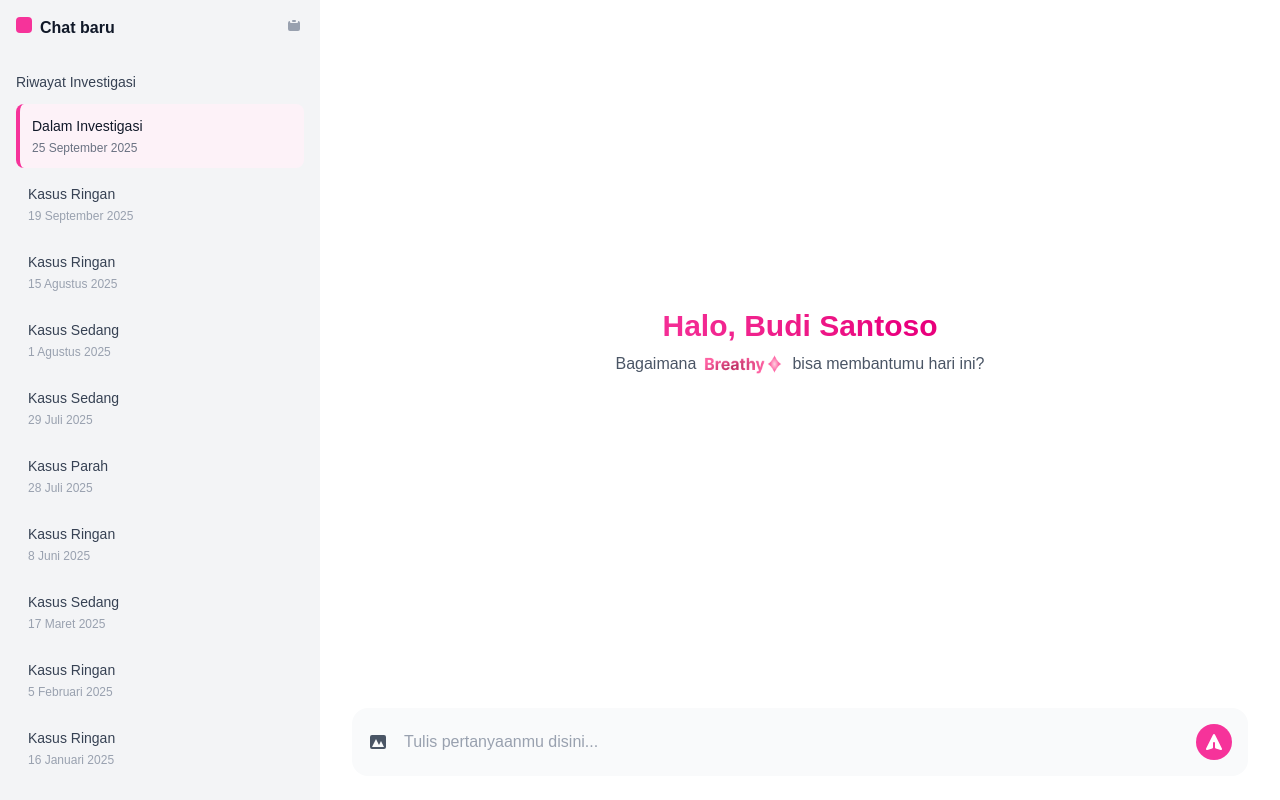
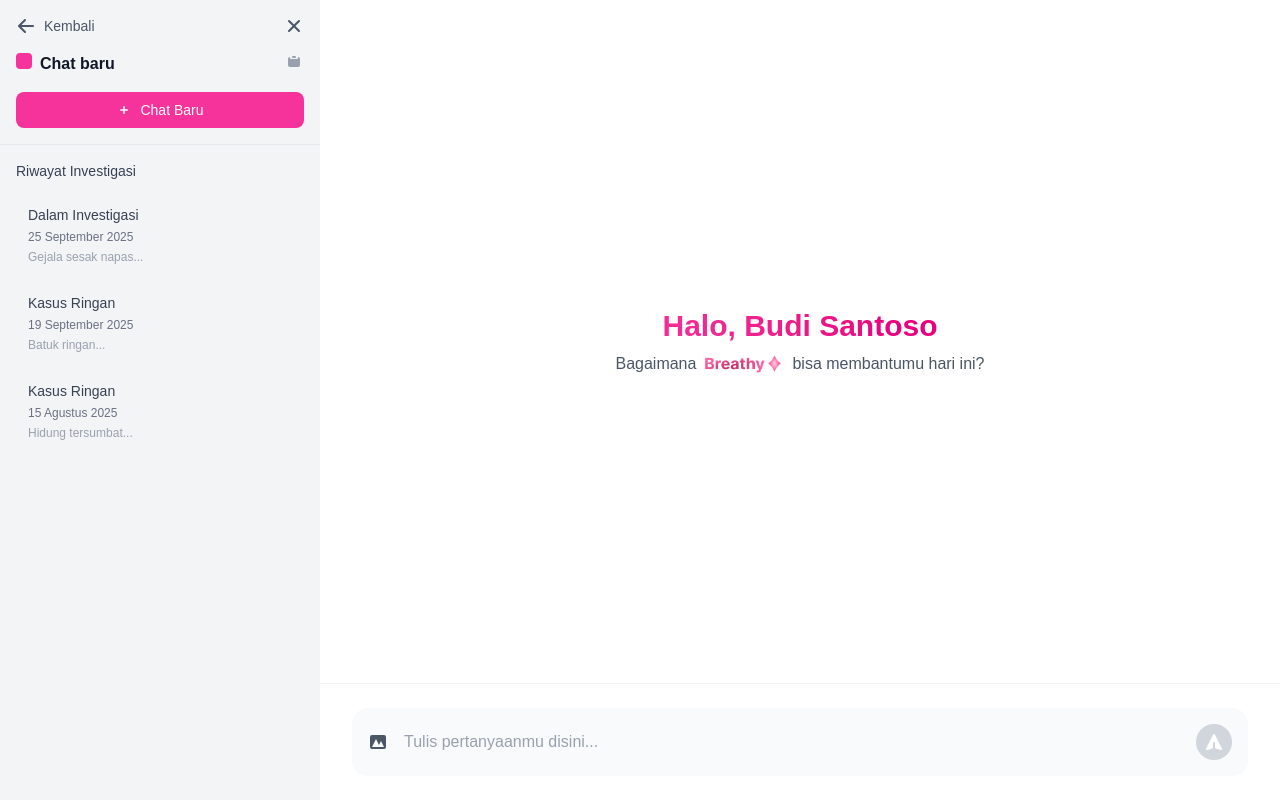
Before and after one commit to breathyy/breathy-fe, a Next.js app: page /chatbot in a window 1280 px wide. Built offline with nearby package versions, Linux system fonts and the light colour scheme.

Commit message:
fix: chatbot styles and layout

```diff
--- a/app/chatbot/page.tsx
+++ b/app/chatbot/page.tsx
@@ -1,19 +1,141 @@
 "use client";
 
-import React from "react";
+import React, { useState } from "react";
 import Image from "next/image";
 import logo from "../../assets/logo/logo.png";
 
+interface Message {
+  id: string;
+  text: string;
+  sender: 'user' | 'bot';
+  timestamp: Date;
+}
+
+interface ChatSession {
+  id: string;
+  title: string;
+  timestamp: Date;
+  status: 'active' | 'completed';
+  preview: string;
+}
+
 export default function ChatbotPage() {
+  const [messages, setMessages] = useState<Message[]>([]);
+  const [inputText, setInputText] = useState("");
+  const [isSidebarOpen, setIsSidebarOpen] = useState(true);
+  const [chatSessions, setChatSessions] = useState<ChatSession[]>([
+    {
+      id: "1",
+      title: "Dalam Investigasi",
+      timestamp: new Date("2025-09-25"),
+      status: "active",
+      preview: "Gejala sesak napas..."
+    },
+    {
+      id: "2",
+      title: "Kasus Ringan",
+      timestamp: new Date("2025-09-19"),
+      status: "completed",
+      preview: "Batuk ringan..."
+    },
+    {
+      id: "3",
+      title: "Kasus Ringan",
+      timestamp: new Date("2025-08-15"),
+      status: "completed",
+      preview: "Hidung tersumbat..."
+    }
+  ]);
+  const [currentChatId, setCurrentChatId] = useState<string | null>(null);
+
+  const handleSendMessage = () => {
+    if (inputText.trim()) {
+      const newMessage: Message = {
+        id: Date.now().toString(),
+        text: inputText,
+        sender: 'user',
+        timestamp: new Date()
+      };
+
+      setMessages(prev => [...prev, newMessage]);
+
+      // Jika ini adalah pesan pertama dalam chat, buat chat session baru
+      if (messages.length === 0 && !currentChatId) {
+        const newChatSession: ChatSession = {
+          id: Date.now().toString(),
+          title: "Dalam Investigasi",
+          timestamp: new Date(),
+          status: "active",
+          preview: inputText.substring(0, 30) + (inputText.length > 30 ? "..." : "")
+        };
+
+        setChatSessions(prev => [newChatSession, ...prev]);
+        setCurrentChatId(newChatSession.id);
+      }
+
+      setInputText("");
+
+      // Simulate bot response
+      setTimeout(() => {
+        const botResponse: Message = {
+          id: (Date.now() + 1).toString(),
+          text: "Terima kasih atas pertanyaanmu. Saya akan membantu menganalisis kondisi kesehatan pernapasanmu. Bisakah kamu ceritakan lebih detail tentang gejala yang kamu rasakan?",
+          sender: 'bot',
+          timestamp: new Date()
+        };
+        setMessages(prev => [...prev, botResponse]);
+      }, 1000);
+    }
+  };
+
+  const handleKeyPress = (e: React.KeyboardEvent) => {
+    if (e.key === 'Enter') {
+      handleSendMessage();
+    }
+  };
+
+  const handleNewChat = () => {
+    setMessages([]);
+    setInputText("");
+    setCurrentChatId(null);
+  };
+
+  const toggleSidebar = () => {
+    setIsSidebarOpen(!isSidebarOpen);
+  };
+
   return (
     <div className="min-h-screen bg-gray-50">
-
       <div className="flex h-[calc(110vh-80px)]">
         {/* Sidebar */}
-        <aside className="w-80 bg-gray-100 flex flex-col">
-          {/* Header */}
-          <div className="p-4">
-            <div className="flex items-center justify-between">
+        <aside className={`${isSidebarOpen ? 'w-80' : 'w-0'} bg-gray-100 flex flex-col transition-all duration-300 ease-in-out overflow-hidden`}>
+          {/* Header with Back and New Chat buttons */}
+          <div className="p-4 border-b border-gray-200 min-w-80">
+            {/* Back button */}
+            <div className="flex items-center justify-between mb-4">
+              <button
+                onClick={() => window.history.back()}
+                className="flex items-center gap-2 text-gray-600 hover:text-gray-800 transition-colors"
+              >
+                <svg width="20" height="20" fill="currentColor" viewBox="0 0 20 20">
+                  <path fillRule="evenodd" d="M9.707 16.707a1 1 0 01-1.414 0l-6-6a1 1 0 010-1.414l6-6a1 1 0 011.414 1.414L5.414 9H17a1 1 0 110 2H5.414l4.293 4.293a1 1 0 010 1.414z" clipRule="evenodd" />
+                </svg>
+                <span className="text-sm font-medium">Kembali</span>
+              </button>
+
+              {/* Close sidebar button */}
+              <button
+                onClick={toggleSidebar}
+                className="text-gray-600 hover:text-gray-800 transition-colors"
+              >
+                <svg width="20" height="20" fill="currentColor" viewBox="0 0 20 20">
+                  <path fillRule="evenodd" d="M4.293 4.293a1 1 0 011.414 0L10 8.586l4.293-4.293a1 1 0 111.414 1.414L11.414 10l4.293 4.293a1 1 0 01-1.414 1.414L10 11.414l-4.293 4.293a1 1 0 01-1.414-1.414L8.586 10 4.293 5.707a1 1 0 010-1.414z" clipRule="evenodd" />
+                </svg>
+              </button>
+            </div>
+
+            {/* Chat title and menu */}
+            <div className="flex items-center justify-between mb-4">
               <h2 className="font-semibold text-gray-900">
                 <span className="inline-block w-4 h-4 bg-pink-500 rounded mr-2"></span>
                 Chat baru
@@ -25,6 +147,17 @@ export default function ChatbotPage() {
                 </svg>
               </button>
             </div>
+
+            {/* New Chat button */}
+            <button
+              onClick={handleNewChat}
+              className="w-full bg-pink-500 hover:bg-pink-600 text-white rounded-lg px-4 py-2 text-sm font-medium transition-colors flex items-center justify-center gap-2"
+            >
+              <svg width="16" height="16" fill="currentColor" viewBox="0 0 20 20">
+                <path fillRule="evenodd" d="M10 5a1 1 0 011 1v3h3a1 1 0 110 2h-3v3a1 1 0 11-2 0v-3H6a1 1 0 110-2h3V6a1 1 0 011-1z" clipRule="evenodd" />
+              </svg>
+              Chat Baru
+            </button>
           </div>
 
           {/* Chat history */}
@@ -32,63 +165,67 @@ export default function ChatbotPage() {
             <div className="p-4">
               <h3 className="text-sm font-medium text-gray-700 mb-3">Riwayat Investigasi</h3>
               <div className="space-y-1">
-                <div className="p-3 rounded-lg bg-pink-50 border-l-4 border-pink-500">
-                  <div className="text-sm font-medium text-gray-900">Dalam Investigasi</div>
-                  <div className="text-xs text-gray-500 mt-1">25 September 2025</div>
+                {chatSessions.map((chat) => (
+                  <div
+                    key={chat.id}
+                    className={`p-3 rounded-lg cursor-pointer transition-colors ${
+                      chat.status === 'active' && chat.id === currentChatId
+                        ? 'bg-pink-50 border-l-4 border-pink-500'
+                        : 'hover:bg-gray-50'
+                    }`}
+                    onClick={() => {
+                      if (chat.id !== currentChatId) {
+                        setCurrentChatId(chat.id);
+                        // Di sini bisa load messages untuk chat yang dipilih
+                        setMessages([]); // Reset untuk sementara
+                      }
+                    }}
+                  >
+                    <div className={`text-sm ${
+                      chat.status === 'active' && chat.id === currentChatId
+                        ? 'font-medium text-gray-900'
+                        : 'text-gray-700'
+                    }`}>
+                      {chat.title}
                     </div>
-                <div className="p-3 rounded-lg hover:bg-gray-50 cursor-pointer">
-                  <div className="text-sm text-gray-700">Kasus Ringan</div>
-                  <div className="text-xs text-gray-400 mt-1">19 September 2025</div>
+                    <div className="text-xs text-gray-500 mt-1">
+                      {chat.timestamp.toLocaleDateString('id-ID', {
+                        day: 'numeric',
+                        month: 'long',
+                        year: 'numeric'
+                      })}
                     </div>
-                <div className="p-3 rounded-lg hover:bg-gray-50 cursor-pointer">
-                  <div className="text-sm text-gray-700">Kasus Ringan</div>
-                  <div className="text-xs text-gray-400 mt-1">15 Agustus 2025</div>
+                    {chat.preview && (
+                      <div className="text-xs text-gray-400 mt-1 truncate">
+                        {chat.preview}
                       </div>
-                <div className="p-3 rounded-lg hover:bg-gray-50 cursor-pointer">
-                  <div className="text-sm text-gray-700">Kasus Sedang</div>
-                  <div className="text-xs text-gray-400 mt-1">1 Agustus 2025</div>
+                    )}
                   </div>
-                <div className="p-3 rounded-lg hover:bg-gray-50 cursor-pointer">
-                  <div className="text-sm text-gray-700">Kasus Sedang</div>
-                  <div className="text-xs text-gray-400 mt-1">29 Juli 2025</div>
-                </div>
-                <div className="p-3 rounded-lg hover:bg-gray-50 cursor-pointer">
-                  <div className="text-sm text-gray-700">Kasus Parah</div>
-                  <div className="text-xs text-gray-400 mt-1">28 Juli 2025</div>
-                </div>
-                <div className="p-3 rounded-lg hover:bg-gray-50 cursor-pointer">
-                  <div className="text-sm text-gray-700">Kasus Ringan</div>
-                  <div className="text-xs text-gray-400 mt-1">8 Juni 2025</div>
-                </div>
-                <div className="p-3 rounded-lg hover:bg-gray-50 cursor-pointer">
-                  <div className="text-sm text-gray-700">Kasus Sedang</div>
-                  <div className="text-xs text-gray-400 mt-1">17 Maret 2025</div>
-                </div>
-                <div className="p-3 rounded-lg hover:bg-gray-50 cursor-pointer">
-                  <div className="text-sm text-gray-700">Kasus Ringan</div>
-                  <div className="text-xs text-gray-400 mt-1">5 Februari 2025</div>
-                </div>
-                <div className="p-3 rounded-lg hover:bg-gray-50 cursor-pointer">
-                  <div className="text-sm text-gray-700">Kasus Ringan</div>
-                  <div className="text-xs text-gray-400 mt-1">16 Januari 2025</div>
-                </div>
-                <div className="p-3 rounded-lg hover:bg-gray-50 cursor-pointer">
-                  <div className="text-sm text-gray-700">Kasus Ringan</div>
-                  <div className="text-xs text-gray-400 mt-1">10 Januari 2025</div>
-                </div>
-                <div className="p-3 rounded-lg hover:bg-gray-50 cursor-pointer">
-                  <div className="text-sm text-gray-700">Kasus Sedang</div>
-                  <div className="text-xs text-gray-400 mt-1">5 Januari 2025</div>
-                </div>
+                ))}
               </div>
             </div>
           </div>
         </aside>
 
         {/* Main chat area */}
-        <main className="flex-1 flex flex-col bg-white">
+        <main className="flex-1 flex flex-col bg-white relative">
+          {/* Toggle sidebar button (when sidebar is closed) */}
+          {!isSidebarOpen && (
+            <button
+              onClick={toggleSidebar}
+              className="absolute top-4 left-4 z-10 bg-pink-500 hover:bg-pink-600 text-white rounded-lg p-2 shadow-lg transition-colors"
+            >
+              <svg width="20" height="20" fill="currentColor" viewBox="0 0 20 20">
+                <path fillRule="evenodd" d="M3 5a1 1 0 011-1h12a1 1 0 110 2H4a1 1 0 01-1-1zM3 10a1 1 0 011-1h12a1 1 0 110 2H4a1 1 0 01-1-1zM3 15a1 1 0 011-1h12a1 1 0 110 2H4a1 1 0 01-1-1z" clipRule="evenodd" />
+              </svg>
+            </button>
+          )}
+
           {/* Messages area */}
-          <div className="flex-1 p-6 overflow-y-auto flex items-center justify-center">
+          <div className="flex-1 p-6 overflow-y-auto">
+            {messages.length === 0 ? (
+              // Welcome message when no chat
+              <div className="flex items-center justify-center h-full">
                 <div className="text-center">
                   <h1 className="text-3xl font-bold bg-gradient-to-r from-pink-500 to-pink-600 bg-clip-text text-transparent mb-2">
                     Halo, Budi Santoso
@@ -98,9 +235,34 @@ export default function ChatbotPage() {
                   </p>
                 </div>
               </div>
+            ) : (
+              // Chat messages
+              <div className="max-w-4xl mx-auto space-y-4">
+                {messages.map((message) => (
+                  <div key={message.id} className={`flex ${message.sender === 'user' ? 'justify-end' : 'justify-start'}`}>
+                    <div className={`max-w-xs lg:max-w-md px-4 py-2 rounded-2xl ${
+                      message.sender === 'user'
+                        ? 'bg-pink-500 text-white'
+                        : 'bg-gray-100 text-gray-800'
+                    }`}>
+                      <p className="text-sm">{message.text}</p>
+                      <p className={`text-xs mt-1 ${
+                        message.sender === 'user' ? 'text-pink-100' : 'text-gray-500'
+                      }`}>
+                        {message.timestamp.toLocaleTimeString('id-ID', {
+                          hour: '2-digit',
+                          minute: '2-digit'
+                        })}
+                      </p>
+                    </div>
+                  </div>
+                ))}
+              </div>
+            )}
+          </div>
 
           {/* Input area */}
-          <div className="p-6 bg-white">
+          <div className="p-6 bg-white border-t border-gray-100">
             <div className="max-w-4xl mx-auto">
               <div className="flex items-center gap-4 bg-gray-50 rounded-2xl p-4">
                 <button className="flex items-center gap-2 text-gray-600 hover:text-gray-800">
@@ -110,10 +272,17 @@ export default function ChatbotPage() {
                 </button>
                 <input
                   type="text"
+                  value={inputText}
+                  onChange={(e) => setInputText(e.target.value)}
+                  onKeyPress={handleKeyPress}
                   placeholder="Tulis pertanyaanmu disini..."
                   className="flex-1 bg-transparent outline-none text-gray-700 placeholder-gray-400"
                 />
-                <button className="bg-pink-500 hover:bg-pink-600 text-white rounded-full p-2">
+                <button
+                  onClick={handleSendMessage}
+                  disabled={!inputText.trim()}
+                  className="bg-pink-500 hover:bg-pink-600 disabled:bg-gray-300 text-white rounded-full p-2 transition-colors"
+                >
                   <svg width="20" height="20" fill="currentColor" viewBox="0 0 20 20">
                     <path d="M10.894 2.553a1 1 0 00-1.788 0l-7 14a1 1 0 001.169 1.409l5-1.429A1 1 0 009 15.571V11a1 1 0 112 0v4.571a1 1 0 00.725.962l5 1.428a1 1 0 001.17-1.408l-7-14z" />
                   </svg>
```
Lines whose indentation alone changed are shown as unchanged.
